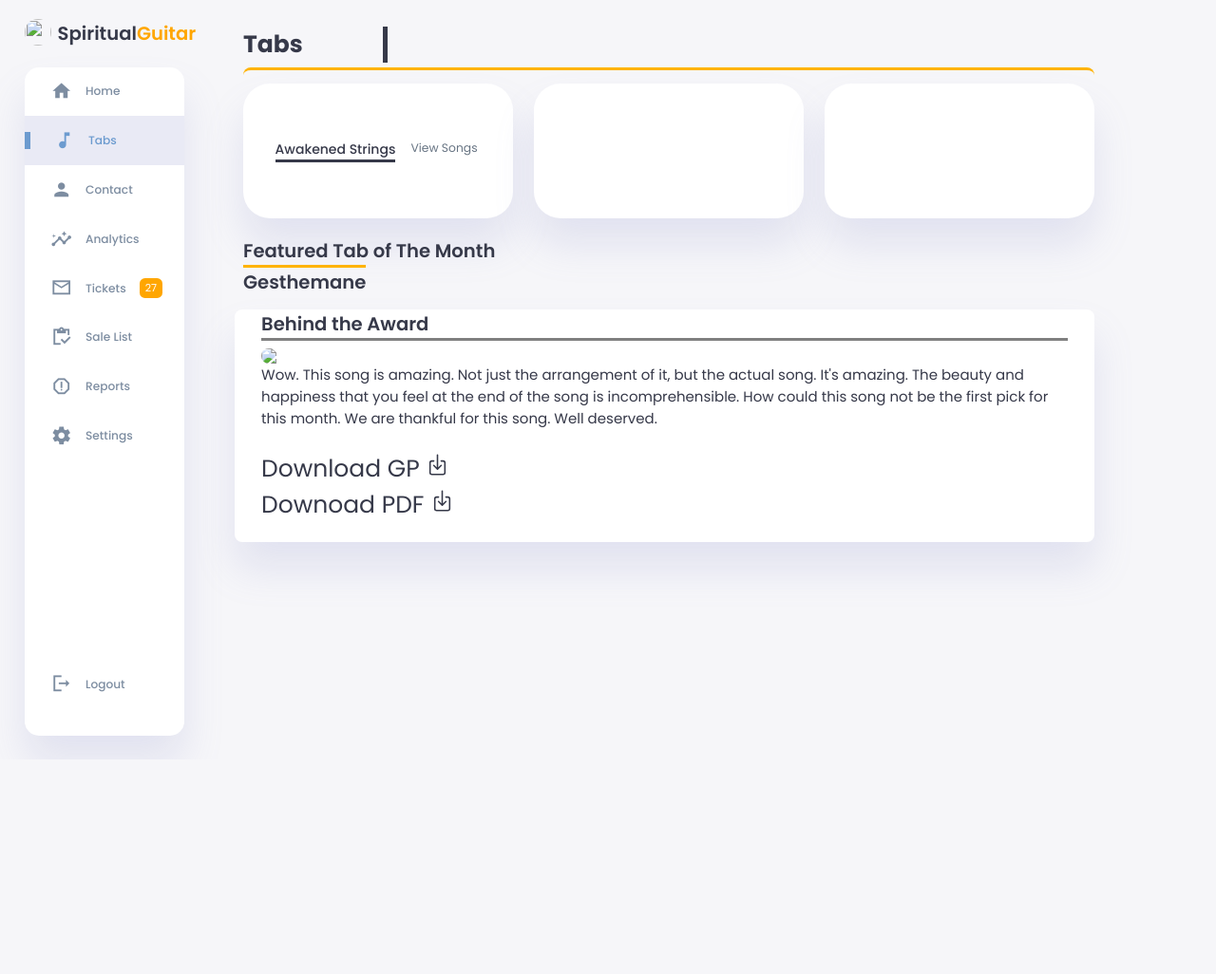
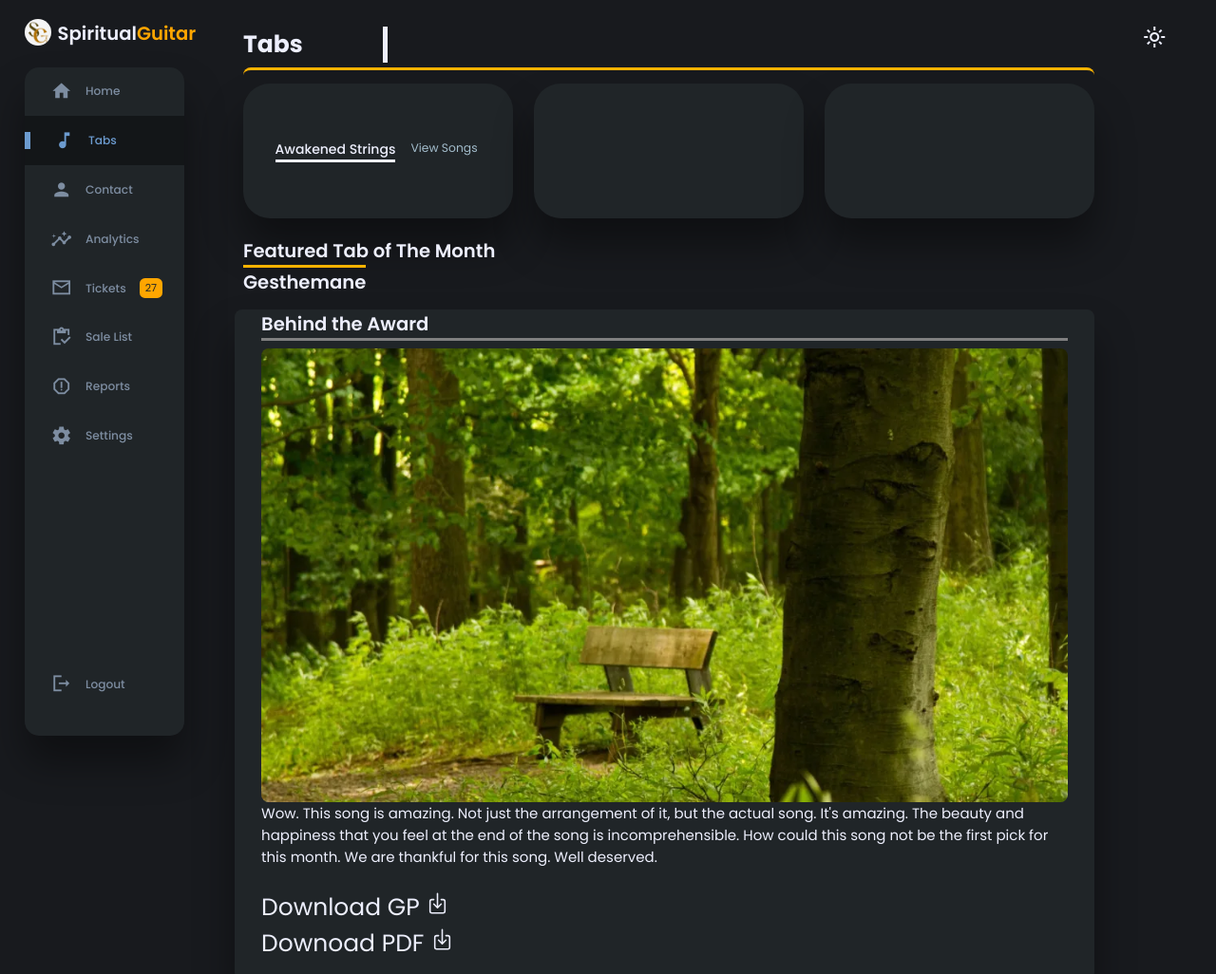
Before and after one commit to STGNinja/Spiritual-Guitar, a plain HTML site: page Spiritual-Guitar-Dark-Mode/tabs-dark/tabs.html in a window 1280 px wide. Shown: the whole page at 95% size. Before the commit the page ends 800 px from the top, so only its background shows below. Drawn offline with nearby package versions, Linux system fonts and the light colour scheme; files that its build step writes are made by us from their sources; files whose address does not match are found by name.

Commit message:
Add files via upload

```diff
--- a/Spiritual-Guitar-Dark-Mode/tabs-dark/tabs.css
+++ b/Spiritual-Guitar-Dark-Mode/tabs-dark/tabs.css
@@ -5,12 +5,12 @@
     --color-danger: #ffa600;
     --color-success: #1B9C85;
     --color-warning: #F7D060;
-    --color-white: #fff;
+    --color-white: #202528;
     --color-info-dark: #7d8da1;
-    --color-dark: #363949;
-    --color-light: rgba(132, 139, 200, 0.18);
-    --color-dark-variant: #677483;
-    --color-background: #f6f6f9;
+    --color-dark: #edeffd;
+    --color-light: rgba(0, 0, 0, 0.4);
+    --color-dark-variant: #a3bdcc;
+    --color-background: #181a1e;
 
     --card-border-radius: 2rem;
     --border-radius-1: 0.4rem;
--- a/Spiritual-Guitar-Dark-Mode/tabs-dark/tabs.html
+++ b/Spiritual-Guitar-Dark-Mode/tabs-dark/tabs.html
@@ -20,13 +20,20 @@
 <body>
 
     <div class="container">
+        <div class="dark-mode" style="position: absolute; top: 0; right: 0; left: 94%; top: 3%; font-size: 25px;">
+            <a href="../../tabs/tabs.html">
+                <span class="material-symbols-outlined">
+                    light_mode
+                </span>
+            </a>
+        </div>
 
 
         <!-- Sidebar Section -->
         <aside>
             <div class="toggle">
                 <div class="logo">
-                    <img src="../images/G.png" style="border-radius: 50%;">
+                    <img src="../../images/G.png" style="border-radius: 50%;">
                     <h2>Spiritual<span class="danger">Guitar</span></h2>
                 </div>
                 <div class="close" id="close-btn">
@@ -37,7 +44,7 @@
             </div>
 
             <div class="sidebar">
-                <a href="../main/Main.html">
+                <a href="../Main-dark/Main.html">
                     <span class="material-icons-sharp">
                         home
                         </span>
@@ -49,7 +56,7 @@
                     </span>
                     <h3>Tabs</h3>
                 </a>
-                <a href="../Contact - Spiritual Guitar/index.html">
+                <a href="../contact/index.html">
                     <span class="material-icons-sharp">
                         person
                     </span>
@@ -149,8 +156,8 @@
                                                 <h4>Right Click and click 'open in new tab'!! Mobile click and hold</h4>
                                                 <h2>Gesthemane</h2>
                                                 <hr>
-                                                <h3><a href="../pdf/Gesthemane.pdf" target="_blank">PDF Download</a></h3>
-                                                <h3><a href="../gpx/Gesthemane.gpx" target="_blank">Guitar Pro Download</a></h3>
+                                                <h3><a href="../../pdf/Gesthemane.pdf" target="_blank">PDF Download</a></h3>
+                                                <h3><a href="../../gpx/Gesthemane.gpx" target="_blank">Guitar Pro Download</a></h3>
 
                                                 <h2>Come, Come, Ye Saints</h2>
                                                 <hr>
@@ -159,8 +166,8 @@
 
                                                 <h2>I Love To See The Temple</h2>
                                                 <hr>
-                                                <h3><a href="../pdf/I Love to See the Temple.pdf" target="_blank">PDF Download</a></h3>
-                                                <h3><a href="../gpx/I Love to See the Temple.gpx" target="_blank">Guitar Pro Download</a></h3>
+                                                <h3><a href="../../pdf/I Love to See the Temple.pdf" target="_blank">PDF Download</a></h3>
+                                                <h3><a href="../../gpx/I Love to See the Temple.gpx" target="_blank">Guitar Pro Download</a></h3>
                                               </div>
 
 
@@ -258,11 +265,11 @@
 
                 <div class="user-list">
                        <div class="grove-txt"><h2>Behind the Award</h2>
-                    <div class="grove-par"><img src="../images/grove.jpeg" style="border-radius: 8px;">    Wow. This song is amazing. Not just the arrangement of it, but the actual song. It's amazing. The beauty and happiness that you feel at the end of the song is incomprehensible. How could this song not be the first pick for this month. We are thankful for this song. Well deserved.
+                    <div class="grove-par"><img src="../../images/grove.jpeg" style="border-radius: 8px;">    Wow. This song is amazing. Not just the arrangement of it, but the actual song. It's amazing. The beauty and happiness that you feel at the end of the song is incomprehensible. How could this song not be the first pick for this month. We are thankful for this song. Well deserved.
                         <br><br><div class="down">Download GP
-                               <a href="Gesthemane.gpx">
+                               <a href="../../gpx/Gesthemane.gpx">
                                 <ion-icon name="download-outline" style="font-size: 25px;"></ion-icon></a><br>
-                                Downoad PDF <a href="Gesthemane.pdf"><ion-icon name="download-outline"></ion-icon></a>
+                                Downoad PDF <a href="../../pdf/Gesthemane.pdf"><ion-icon name="download-outline"></ion-icon></a>
 
                             </div></div>
                     </div>
```
